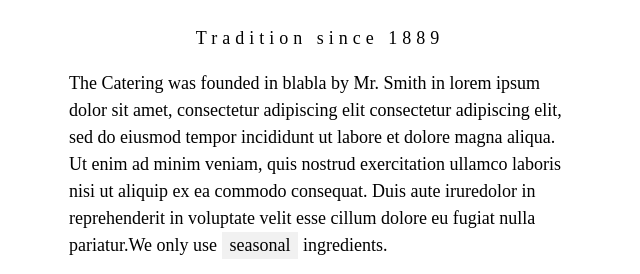
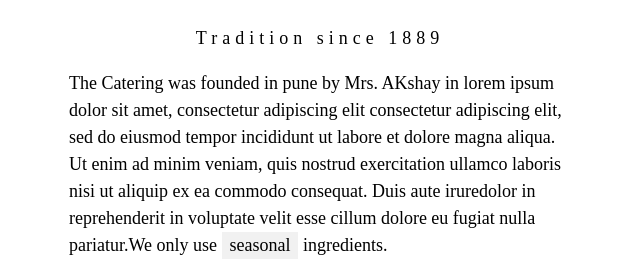
Before and after one commit to sonawaneak/gittest1, a plain HTML site: page index.html in a window 1280 px wide. Shown: the part 181-455 px from the top of the page, 595-1235 px from the left. Drawn offline with nearby package versions, Linux system fonts and the light colour scheme.

Commit message:
about us is updated

```diff
--- a/index.html
+++ b/index.html
@@ -46,7 +46,7 @@ h1, h2, h3, h4, h5, h6 {
     <div class="w3-col m6 w3-padding-large">
       <h1 class="w3-center">About Catering</h1><br>
       <h5 class="w3-center">Tradition since 1889</h5>
-      <p class="w3-large">The Catering was founded in blabla by Mr. Smith in lorem ipsum dolor sit amet, consectetur adipiscing elit consectetur adipiscing elit, sed do eiusmod tempor incididunt ut labore et dolore magna aliqua. Ut enim ad minim veniam, quis nostrud exercitation ullamco laboris nisi ut aliquip ex ea commodo consequat. Duis aute iruredolor in reprehenderit in voluptate velit esse cillum dolore eu fugiat nulla pariatur.We only use <span class="w3-tag w3-light-grey">seasonal</span> ingredients.</p>
+      <p class="w3-large">The Catering was founded in pune by Mrs. AKshay in lorem ipsum dolor sit amet, consectetur adipiscing elit consectetur adipiscing elit, sed do eiusmod tempor incididunt ut labore et dolore magna aliqua. Ut enim ad minim veniam, quis nostrud exercitation ullamco laboris nisi ut aliquip ex ea commodo consequat. Duis aute iruredolor in reprehenderit in voluptate velit esse cillum dolore eu fugiat nulla pariatur.We only use <span class="w3-tag w3-light-grey">seasonal</span> ingredients.</p>
       <p class="w3-large w3-text-grey w3-hide-medium">Excepteur sint occaecat cupidatat non proident, sunt in culpa qui officia deserunt mollit anim id est laborum consectetur adipiscing elit, sed do eiusmod temporincididunt ut labore et dolore magna aliqua. Ut enim ad minim veniam, quis nostrud exercitation ullamco laboris nisi ut aliquip ex ea commodo consequat.</p>
     </div>
   </div>
```
